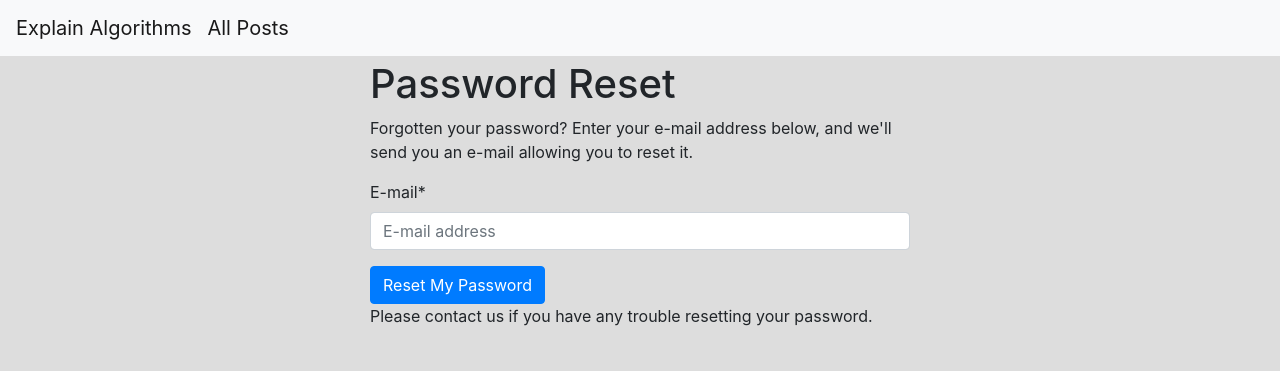
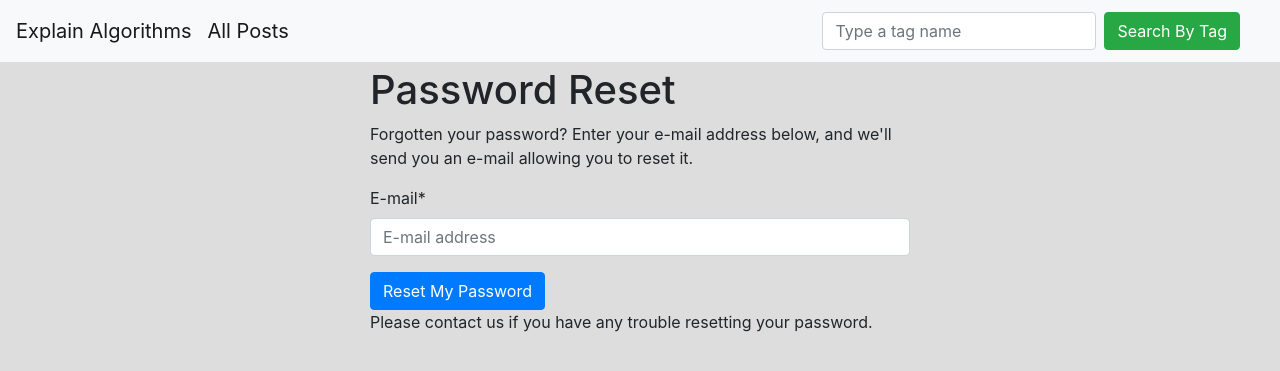
Before and after one commit to Zamy97/Algorithms_Explained, a Django app: page /accounts/password/reset/ in a window 1280 px wide. Shown: the top 371 px of the page. Run offline with Django 3.2, Linux system fonts and the light colour scheme; some libraries are stand-ins or nearby versions.

Commit message:
is the search bar working

```diff
--- a/algorithms_explained/templates/base.html
+++ b/algorithms_explained/templates/base.html
@@ -47,33 +47,18 @@
         <a class="navbar-brand" href="{% url 'algorithms:blog_index' %}">All Posts </a>
 
 
-        <!-- <div class="collapse navbar-collapse" id="navbarSupportedContent">
+        <div class="collapse navbar-collapse" id="navbarSupportedContent">
           <ul class="navbar-nav mr-auto">
             <li class="nav-item active">
             </li>
             <li class="nav-item">
             </li>
-            {% if request.user.is_authenticated %}
-              <li class="nav-item">
-                {# URL provided by django-allauth/account/urls.py #}
-                <a class="nav-link" href="{% url 'users:detail' request.user.username  %}">{% trans "My Profile" %}</a>
-              </li>
-              <li class="nav-item">
-                {# URL provided by django-allauth/account/urls.py #}
-                <a class="nav-link" href="{% url 'account_logout' %}">{% trans "Sign Out" %}</a>
-              </li>
-            {% else %}
-              <li class="nav-item">
-                {# URL provided by django-allauth/account/urls.py #}
-                <a id="sign-up-link" class="nav-link" href="{% url 'account_signup' %}">{% trans "Sign Up" %}</a>
-              </li>
-              <li class="nav-item">
-                {# URL provided by django-allauth/account/urls.py #}
-                <a id="log-in-link" class="nav-link" href="{% url 'account_login' %}">{% trans "Sign In" %}</a>
-              </li>
-            {% endif %}
           </ul>
-        </div> -->
+          <form class="form-inline my-2 my-lg-0">
+              <input class="form-control mr-sm-2" type="search" placeholder="Type a tag name" aria-label="Search">
+              <button class="btn btn-success my-2 my-sm-1 mr-sm-4" type="submit">Search By Tag</button>
+            </form>
+        </div>
       </nav>
 
     </div>
```
